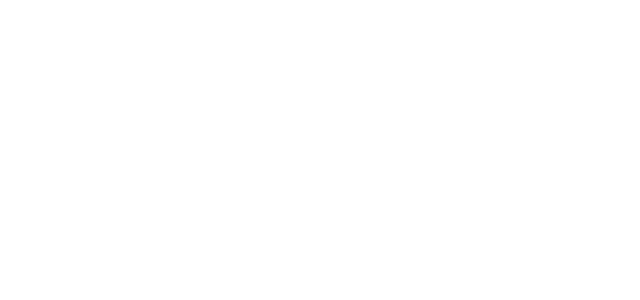
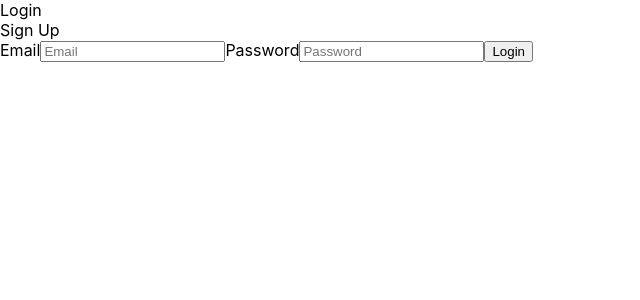
Before and after one commit to katemccoll/Cellar, a React (Create React App) app in the folder client/: page / in a window 1280 px wide. Shown: the top 300 px of the page, without its empty margins (0-640 px from the left). Built offline with nearby package versions, Linux system fonts and the light colour scheme.

Commit message:
add: signup and login on same page with toggle

```diff
--- a/client/src/App.js
+++ b/client/src/App.js
@@ -1,4 +1,4 @@
-import React, {Component} from 'react';
+import React from 'react';
 import {
   ApolloClient,
   InMemoryCache,
@@ -8,7 +8,10 @@
 import { setContext } from '@apollo/client/link/context';
 import { BrowserRouter as Router, Route } from 'react-router-dom';
 
-// import Signup from './pages/Signup';
+// import Header from './components/Header';
+// import Home from './pages/Home';
+import Signup from './components/Signup';
+import Login from './components/Login'
 
 // Construct our main GraphQL API endpoint
 const httpLink = createHttpLink({
@@ -34,28 +37,46 @@
   cache: new InMemoryCache(),
 });
 
-class App extends Component {
+class App extends React.Component {
   constructor(props) {
-    super(props)
+    super(props);
 
     this.state = {
-      isLoading: true
-    }
+      isLoginOpen: true,
+      isSignupOpen: false
+    };
+  }
+
+  showSignup() {
+    this.setState({ isSignupOpen: true, isLoginOpen: false });
+  }
+
+  showLogin() {
+    this.setState({ isSignupOpen: false, isLoginOpen: true });
   }
 
   render() {
-    const { message } = this.props
+
     return (
         <ApolloProvider client={client}>
-          <Router>
-            <div className={`app-main__${message}`}>
-              <div className="container">
-                <Route exact path="/signup">
-                  { message }
-                </Route>
-              </div>
+          <div className="controller-container">
+            <div className={"controller" + (this.state.isLoginOpen ? "selected-controller" : "")}
+            onClick={this
+                .showLogin
+                .bind(this)}>
+              Login
             </div>
-          </Router>
+            <div className={"controller" + (this.state.isSignupOpen ? "selected-controller" : "")}
+                 onClick={this
+                     .showSignup
+                     .bind(this)}>
+              Sign Up
+            </div>
+          </div>
+          <div>
+            { this.state.isLoginOpen && <Login/> }
+            { this.state.isSignupOpen && <Signup/> }
+          </div>
         </ApolloProvider>
     );
   }
```
